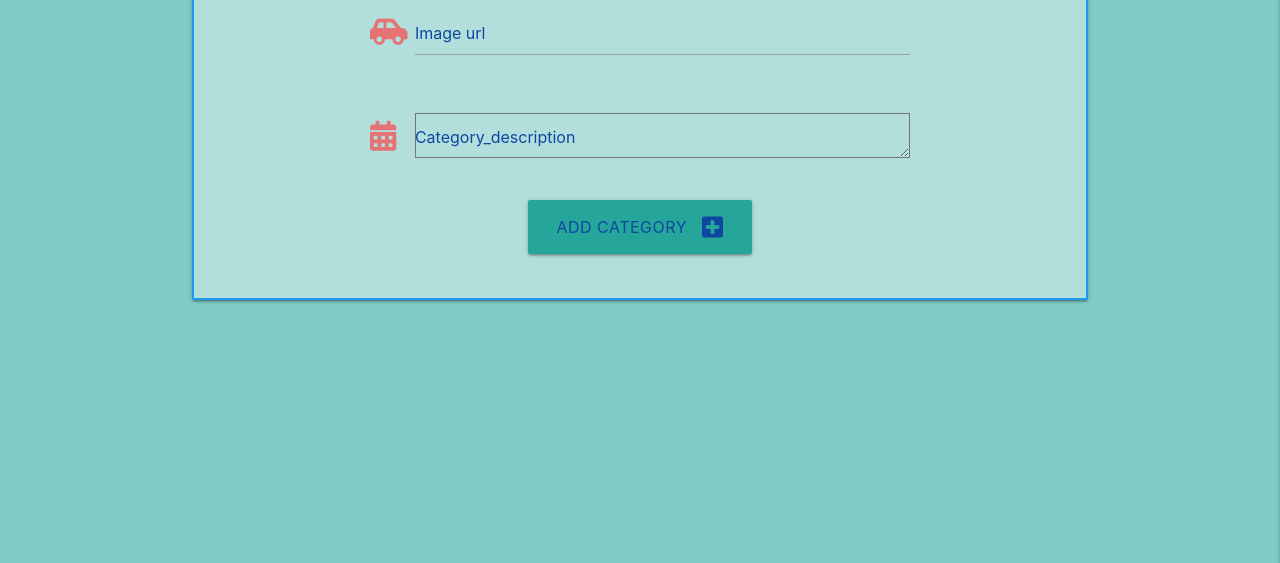
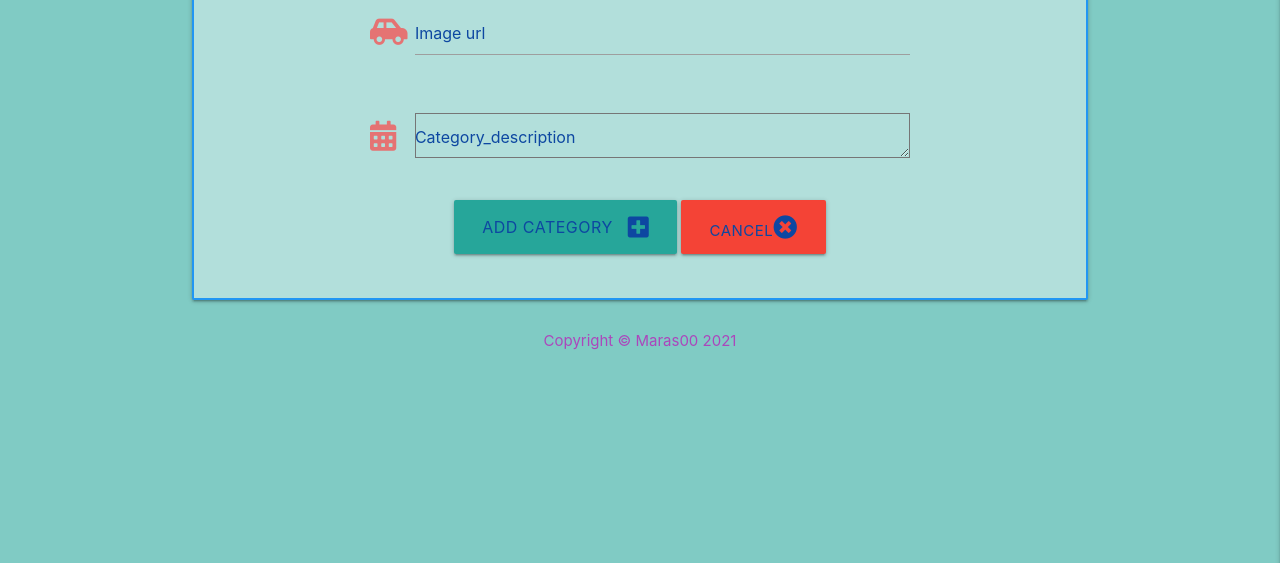
Before and after one commit to Maras00/MS3, a Flask app: page /add_category in a window 1280 px wide. Shown: the part 357-920 px from the top of the page. Run offline with Flask 2, Linux system fonts and the light colour scheme; some libraries are stand-ins or nearby versions.

Commit message:
Create README.md file. Add Button 'Cancel' to add_category and add_car.

```diff
--- a/templates/add_car.html
+++ b/templates/add_car.html
@@ -67,6 +67,8 @@
                     <button type="submit" class="btn-large blue-text text-darken-4" style="font-size: 16px">
                         Add Car<i class="fas fa-plus-square right"></i>
                     </button>
+                    <a href="{{ url_for('get_cars') }}" class="btn-large red blue-text text-darken-4">
+                        Cancel<i class="fas fa-times-circle"></i></a>
                 </div>
             </div>
         </form>
--- a/templates/add_category.html
+++ b/templates/add_category.html
@@ -46,6 +46,8 @@
                     <button type="submit" class="btn-large blue-text text-darken-4" style="font-size: 16px">
                         Add Category<i class="fas fa-plus-square right"></i>
                     </button>
+                    <a href="{{ url_for('get_categories') }}" class="btn-large red blue-text text-darken-4">
+                        Cancel<i class="fas fa-times-circle"></i></a>
                 </div>
             </div>
         </form>
--- a/templates/base.html
+++ b/templates/base.html
@@ -29,7 +29,7 @@
                     {% endif %}
                     <li><a class="teal-text text-accent-1" href="{{ url_for('logout' )}}">Log Out</a></li>
                 {% else %}
-                    <li><a class="teal-text text-accent-1" href="{{ url_for('login' )}}">Log In</a></li>
+                    <li><a class="teal-text text-accent-1" href="{{ url_for('login' )}}">Login</a></li>
                     <li><a class="teal-text text-accent-1" href="{{ url_for('register' )}}">Register</a></li>
                 {% endif %}
             </ul>
@@ -51,7 +51,7 @@
                 {% endif %}
                 <li><a class="waves-effect teal-text text-darken-1" href="{{ url_for('logout' )}}">Log Out</a></li>
             {% else %}
-                <li><a class="waves-effect teal-text text-darken-1" href="{{ url_for('login' )}}">Log In</a></li>
+                <li><a class="waves-effect teal-text text-darken-1" href="{{ url_for('login' )}}">Login</a></li>
                 <li><a class="waves-effect teal-text text-darken-1" href="{{ url_for('register' )}}">Register</a></li>
             {% endif %}
         </ul>
@@ -75,6 +75,16 @@
         {% endblock %}
     </main>
 
+    <footer>
+		<div class="container">
+			<div class="row">
+				<div class="col s12 purple-text text-lighten-1 center">
+					<p class="copyright text-muted">Copyright &copy; Maras00 2021<span id="copyright"></span></p>
+				</div>
+			</div>
+		</div>
+    </footer>
+
     <script src="https://code.jquery.com/jquery-3.5.1.min.js"
         integrity="sha256-9/aliU8dGd2tb6OSsuzixeV4y/faTqgFtohetphbbj0=" crossorigin="anonymous"></script>
     <script src="https://cdnjs.cloudflare.com/ajax/libs/materialize/1.0.0/js/materialize.min.js"></script>
--- a/templates/cars.html
+++ b/templates/cars.html
@@ -95,4 +95,5 @@
     </ul>
     {% endfor%}
 {% endif %}
+
 {% endblock %}
--- a/templates/edit_car.html
+++ b/templates/edit_car.html
@@ -27,7 +27,7 @@
                         {% endfor %}
                     </select>
                     <label class="blue-text text-darken-4" style="font-size: 16px"
-                        for="category_name">Add Car</label>
+                        for="category_name">Edit Car</label>
                 </div>
             </div>
             <div class="row">
--- a/templates/login.html
+++ b/templates/login.html
@@ -1,7 +1,7 @@
 {% extends "base.html" %}
 {% block content %}
 
-<h3 class="center-align blue-text text-darken-2">Log In</h3>
+<h3 class="center-align blue-text text-darken-2">Login</h3>
 
     <div class="row">
         <form class="col s12 m8 offset-m2" method="POST" action="{{ url_for('login') }}">
```
Also changed, not shown: app.py (+19 -13 lines), templates/register.html (+9 -0 lines), README.md, static/img/vintage_cars_responsive.png (added), static/img/wireframe__add_car_page.png (added), static/img/wireframe__add_category_page.png (added), static/img/wireframe__edit_car_page.png (added), static/img/wireframe__edit_category_page.png (added), static/img/wireframe_category_page.png (added), static/img/wireframe_home_page.png (added), static/img/wireframe_login_page.png (added), static/img/wireframe_profile_page.png (added), static/img/wireframe_register_page.png (added).
